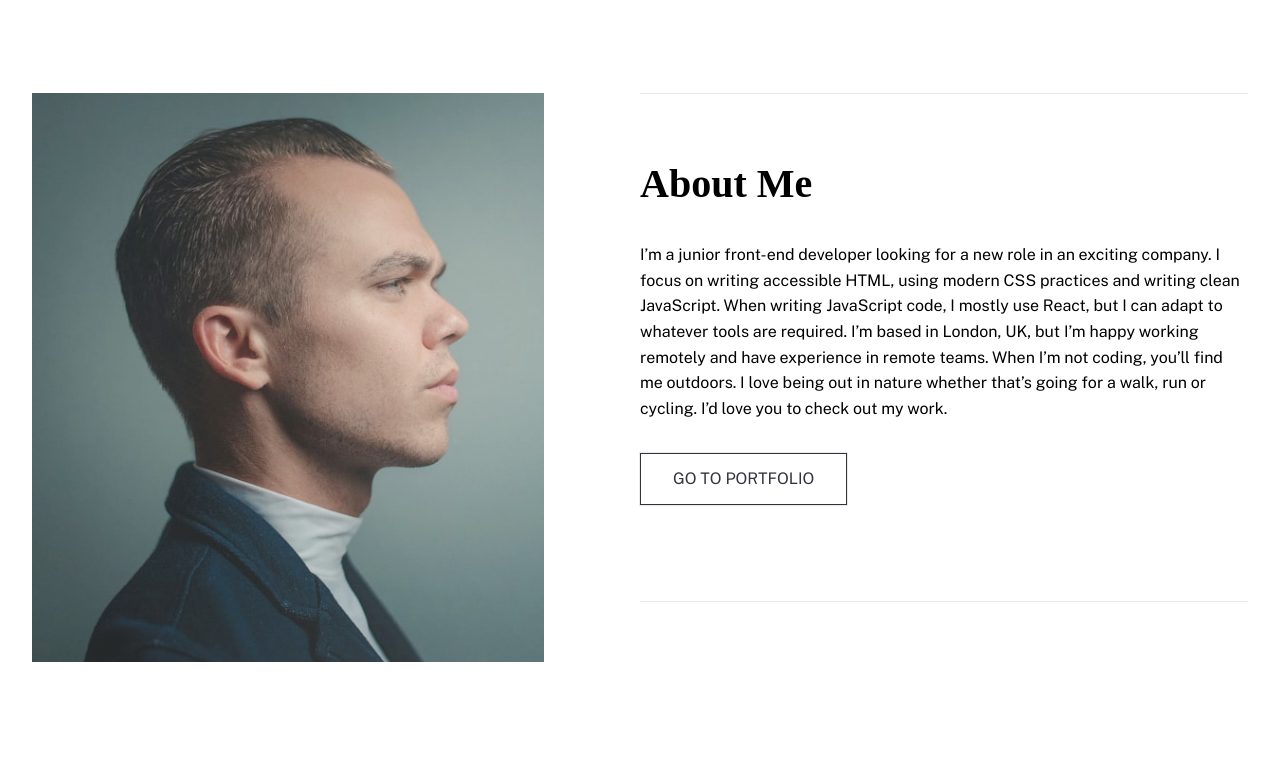
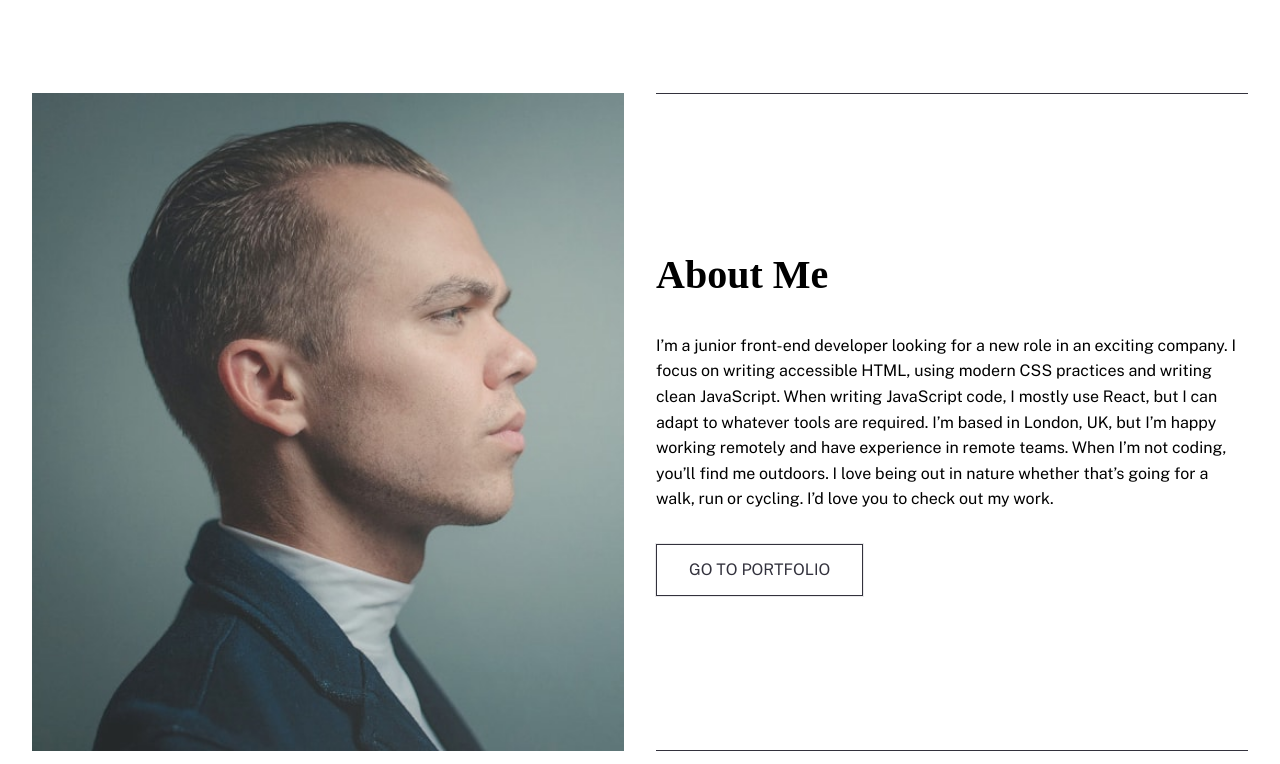
Before and after one commit to erikdcodes/Minimalist-Portfolio, a Next.js app: page / in a window 1280 px wide. Shown: the part 756-1520 px from the top of the page. Built offline with nearby package versions, Linux system fonts and the light colour scheme; a web font is replaced by a local one.

Commit message:
style grid

```diff
--- a/components/Section.js
+++ b/components/Section.js
@@ -15,10 +15,9 @@ const Section = ({
       <div className="img-container">
         <img src={imgSrc} alt={imgAlt} loading="lazy" />
       </div>
+
       <div className="text-container">
-        <div>
-          <hr />
-        </div>
+        <div className="line"></div>
         <div className="text">
           <h2>{title}</h2>
           <p>{text}</p>
@@ -26,9 +25,7 @@ const Section = ({
             {buttonLabel}
           </a>
         </div>
-        <div>
-          <hr />
-        </div>
+        <div className="line"></div>
       </div>
     </Wrapper>
   );
@@ -37,49 +34,36 @@ const Section = ({
 export default Section;
 
 const Wrapper = styled.section`
-  margin-bottom: 96px;
-  height: 100%;
-  .text-container > * {
-    margin-bottom: 32px;
-  }
-  .text > * {
-    margin-bottom: 32px;
+  display: grid;
+  gap: 32px;
+
+  .line {
+    width: 100%;
+    border-top: 1px solid ${colors.greyDarkBlue};
   }
 
-  @media (min-width: 768px) {
-    height: 100%;
-    display: flex;
-    flex-direction: ${(props) =>
-      props.isReversedLayout ? "row-reverse" : "row"};
-    gap: 96px;
-
-    .img-container {
-      flex: 1 1 50%;
-      height: 100%;
-      img {
+  .img-container img {
     height: 100%;
     width: 100%;
     object-fit: cover;
   }
+
+  .text-container {
+    height: 100%;
+    display: flex;
+    flex-direction: column;
+    justify-content: space-between;
   }
-    .text-container {
-      flex: 1 0 50%;
-      height: 100%;
+
+  .text {
+    padding-block: 32px;
+
+    & > *:not(:last-child) {
+      margin-bottom: 32px;
     }
   }
 
-  .img-container {
-    margin-bottom: 32px;
-    height: 100%;
-  }
-
-  .text-container > * {
-    margin-bottom: 64px;
-  }
-
-  hr {
-    height: 1px;
-    background-color: ${colors.lightGrey};
-    border: none;
+  @media (min-width: 768px) {
+    grid-template-columns: 1fr 1fr;
   }
 `;
```
Lines whose indentation alone changed are shown as unchanged.
